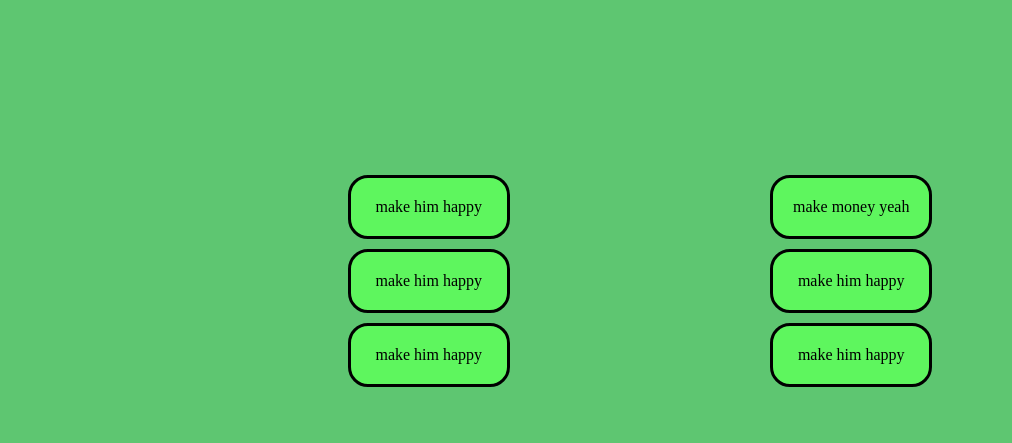
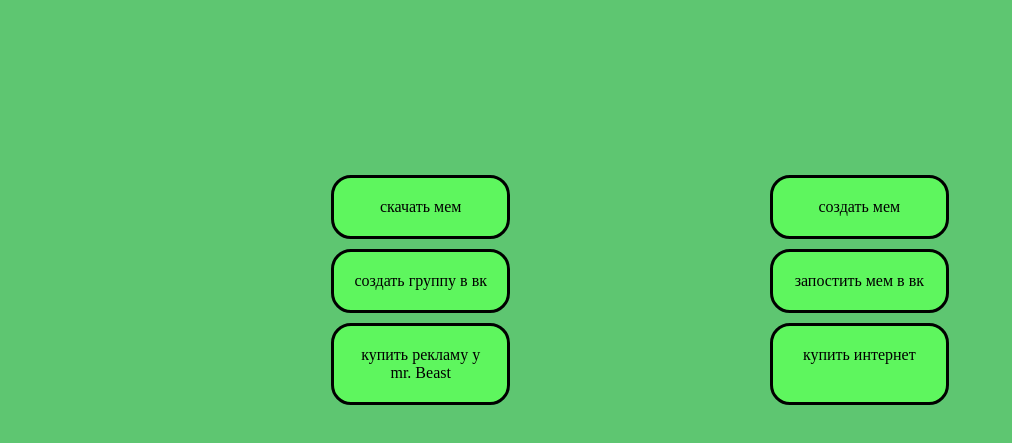
Before and after one commit to Baturhan9/clicker_on_js, a plain HTML site: page index.html in a window 1280 px wide. Shown: the part 299-742 px from the top of the page, without its empty margins (0-1012 px from the left). Drawn offline with Linux system fonts and the light colour scheme.

Commit message:
make it more funny

```diff
--- a/Powerups.js
+++ b/Powerups.js
@@ -22,12 +22,12 @@ export function getPowerups() {
     },
     "powerup5": {
       id: "powerup5",
-      cost: 10000,
-      val: 1000,
+      cost: 100000,
+      val: 10000,
     },
     "powerup6": {
       id: "powerup6",
-      cost: 100000,
+      cost: 1000000,
       val: 100000,
     },
   };
--- a/index.html
+++ b/index.html
@@ -15,12 +15,12 @@
             <img class="icon" src="img/sad.png"/>
         </div>
         <div class="powerups">
-            <div class="powerup" id="powerup1">make him happy</div>
-            <div class="powerup"id="powerup2">make money yeah</div>
-            <div class="powerup"id="powerup3">make him happy</div>
-            <div class="powerup"id="powerup4">make him happy</div>
-            <div class="powerup"id="powerup5">make him happy</div>
-            <div class="powerup"id="powerup6">make him happy</div>
+            <div class="powerup" id="powerup1">скачать мем</div>
+            <div class="powerup"id="powerup2">создать мем</div>
+            <div class="powerup"id="powerup3">создать группу в вк</div>
+            <div class="powerup"id="powerup4">запостить мем в вк</div>
+            <div class="powerup"id="powerup5">купить рекламу у <p></p>mr. Beast</div>
+            <div class="powerup"id="powerup6">купить интернет</div>
         </div>
    </div>
 
```
